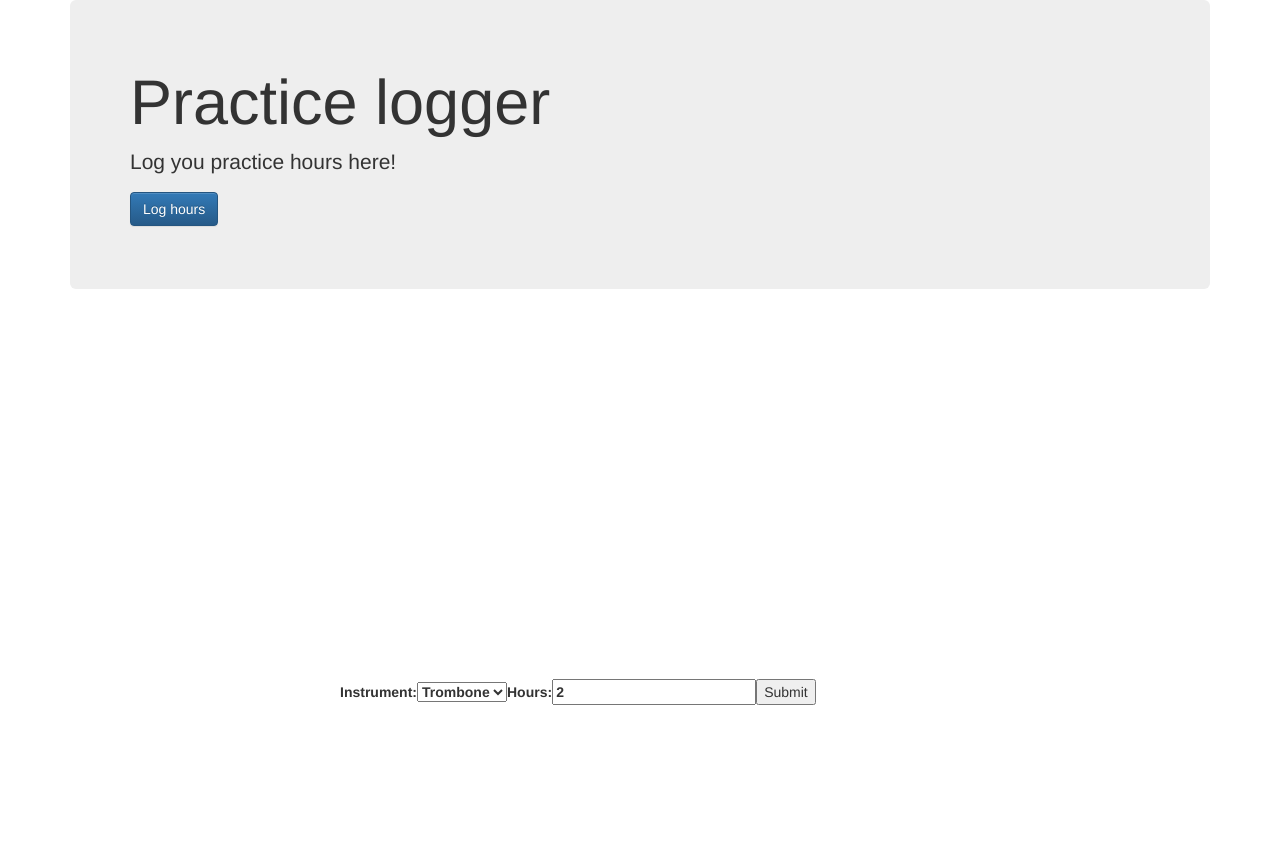
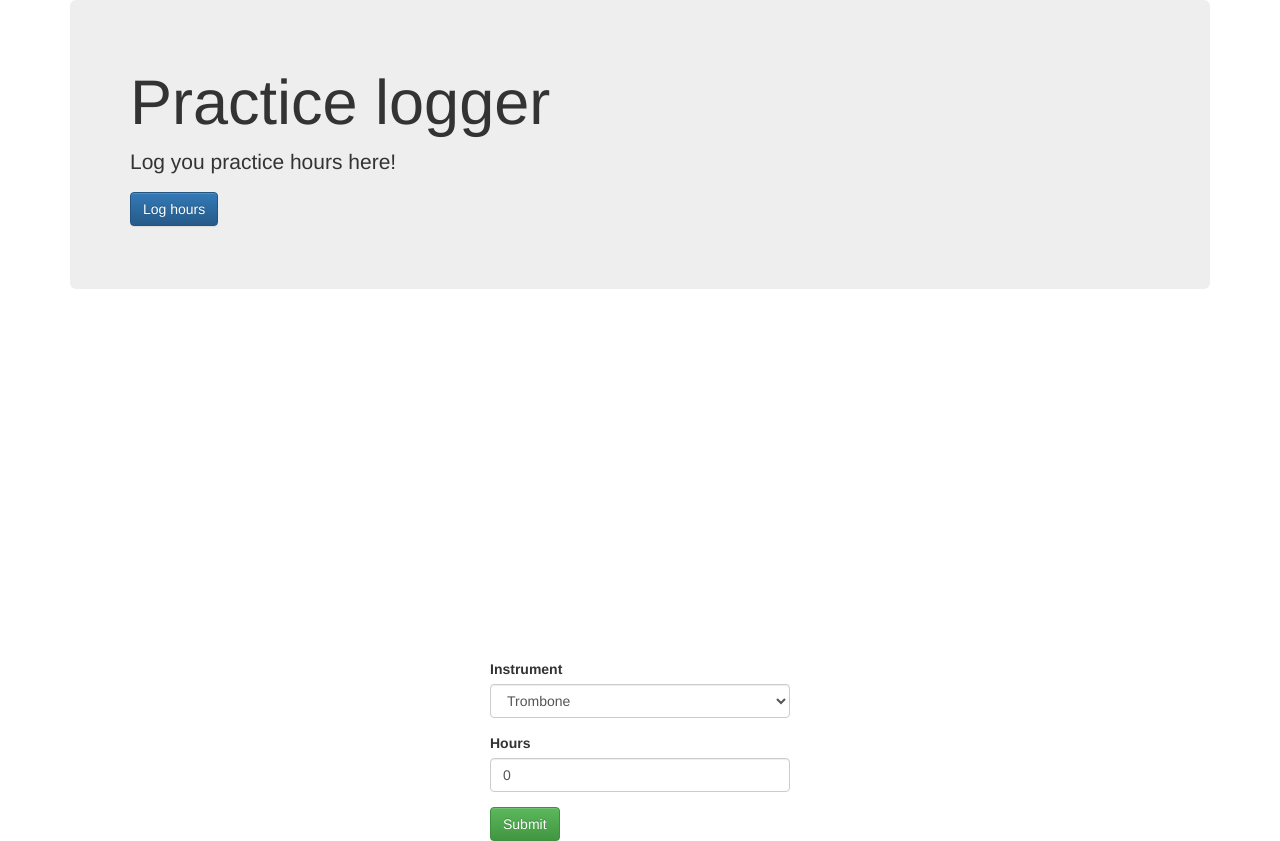
Before and after one commit to mathenri/practice-logger, a React (Create React App) app in the folder client/: page / in a window 1280 px wide. Before the commit the page ends 800 px from the top, so only its background shows below. Built offline with nearby package versions, Linux system fonts and the light colour scheme; no server answers; the HTML template or start-up script is replaced by a standard one.

Commit message:
Changing to Boostrap form

```diff
--- a/client/src/App.js
+++ b/client/src/App.js
@@ -5,6 +5,7 @@ import {XYPlot, XAxis, YAxis, VerticalBarSeries} from 'react-vis';
 import {Jumbotron, Button} from 'react-bootstrap';
 import '../node_modules/bootstrap/dist/css/bootstrap.css';
 import '../node_modules/bootstrap/dist/css/bootstrap-theme.css';
+import LogHoursForm from './LogHoursForm'
 
 class App extends Component {
   constructor() {
@@ -46,72 +47,10 @@ class App extends Component {
             <XAxis />
           </XYPlot>
         </div>
-        <div className="centered">
-          <NameForm />
-        </div>
+        <LogHoursForm />
       </div>
     );
   }
 }
 
-class NameForm extends Component {
-  constructor(props) {
-    super(props);
-    this.state = {
-      instrument: 'Trombone',
-      hours: 2
-    };
-
-    this.handleChange = this.handleChange.bind(this);
-    this.handleSubmit = this.handleSubmit.bind(this);
-  }
-
-  handleChange(event) {
-    const target = event.target;
-    const value = target.value;
-    const name = target.name;
-
-    this.setState({
-      [name]: value
-    });
-  }
-
-  handleSubmit(event) {
-    alert(this.state.hours + ' practice hours was logged for instrument: ' + this.state.instrument);
-
-    fetch('http://localhost:4000/records', {
-        method: 'POST',
-        headers: {
-          'Accept': 'application/json',
-          'Content-Type': 'application/json',
-      },
-      body: JSON.stringify({
-        user: this.state.instrument,
-        hours: this.state.hours,
-      })
-    });
-
-    event.preventDefault();
-  }
-
-  render() {
-    return (
-      <form onSubmit={this.handleSubmit}>
-        <label>Instrument:
-          <select name="instrument" value={this.state.instrument} onChange={this.handleChange}>
-            <option value="Trombone">Trombone</option>
-            <option value="Cornet">Cornet</option>
-            <option value="Tuba">Tuba</option>
-            <option value="Horn">Horn</option>
-          </select>
-        </label>
-        <label>Hours:
-          <input name="hours" type="number" value={this.state.hours} onChange={this.handleChange} />
-        </label>
-        <input type="submit" value="Submit" />
-      </form>
-    );
-  }
-}
-
 export default App;
--- /dev/null
+++ b/client/src/LogHoursForm.css
@@ -0,0 +1,3 @@
+.log-hours-form {
+	max-width: 300px;
+}
--- /dev/null
+++ b/client/src/LogHoursForm.js
@@ -0,0 +1,80 @@
+import React, { Component } from 'react';
+import {FormGroup, ControlLabel, FormControl, Button} from 'react-bootstrap';
+import '../node_modules/bootstrap/dist/css/bootstrap.css';
+import '../node_modules/bootstrap/dist/css/bootstrap-theme.css';
+import './LogHoursForm.css';
+
+class LogHoursForm extends Component {
+	constructor(props) {
+		super(props);
+
+		this.state = {
+			instrument: 'Trombone',
+			hours: 0
+		};
+
+		this.handleChange = this.handleChange.bind(this);
+		this.handleSubmit = this.handleSubmit.bind(this);
+	}
+
+	handleChange(e) {
+		const target = e.target;
+	    const value = target.value;
+	    const name = target.name;
+
+	    this.setState({
+	      [name]: value
+	    });
+	}
+
+	handleSubmit(e) {
+		alert('Submitting instrument ' + this.state.instrument + ', hours: ' + this.state.hours);
+
+		fetch('http://localhost:4000/records', {
+	        method: 'POST',
+	        headers: {
+	          'Accept': 'application/json',
+	          'Content-Type': 'application/json',
+	      },
+	      body: JSON.stringify({
+	        user: this.state.instrument,
+	        hours: this.state.hours,
+	      })
+	    });
+
+		e.preventDefault();
+	}
+
+	render() {
+		return (
+			<div className="log-hours-form center-block">
+			<form onSubmit={this.handleSubmit}>
+				<FormGroup controlId="instrumentControl">
+					<ControlLabel>Instrument</ControlLabel>
+					<FormControl componentClass="select"
+								 value={this.state.instrument}
+								 placeholder="Enter instrument"
+								 onChange={this.handleChange}
+								 name="instrument">
+						<option value="Trombone">Trombone</option>
+						<option value="Horn">Horn</option>
+						<option value="Cornet">Cornet</option>
+						<option value="Tuba">Tuba</option>
+					</FormControl>
+				</FormGroup>
+				<FormGroup controlId="hoursControl">
+					<ControlLabel>Hours</ControlLabel>
+					<FormControl type="number"
+								 value={this.state.hours}
+								 placeholder="Number of hours practiced"
+								 onChange={this.handleChange}
+								 name="hours" />
+				</FormGroup>
+				<Button type="submit" bsStyle="success">Submit</Button>
+			</form>
+			</div>
+		);
+	}
+}
+
+export default LogHoursForm;
```
